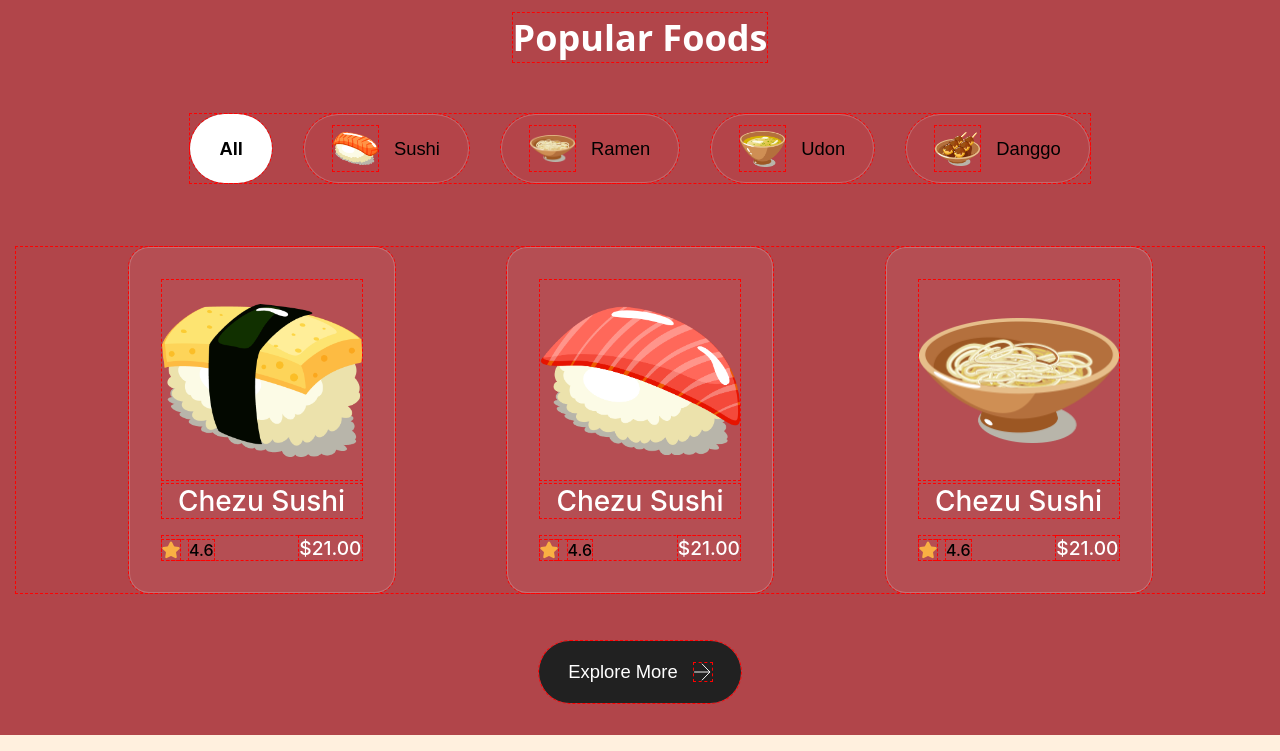
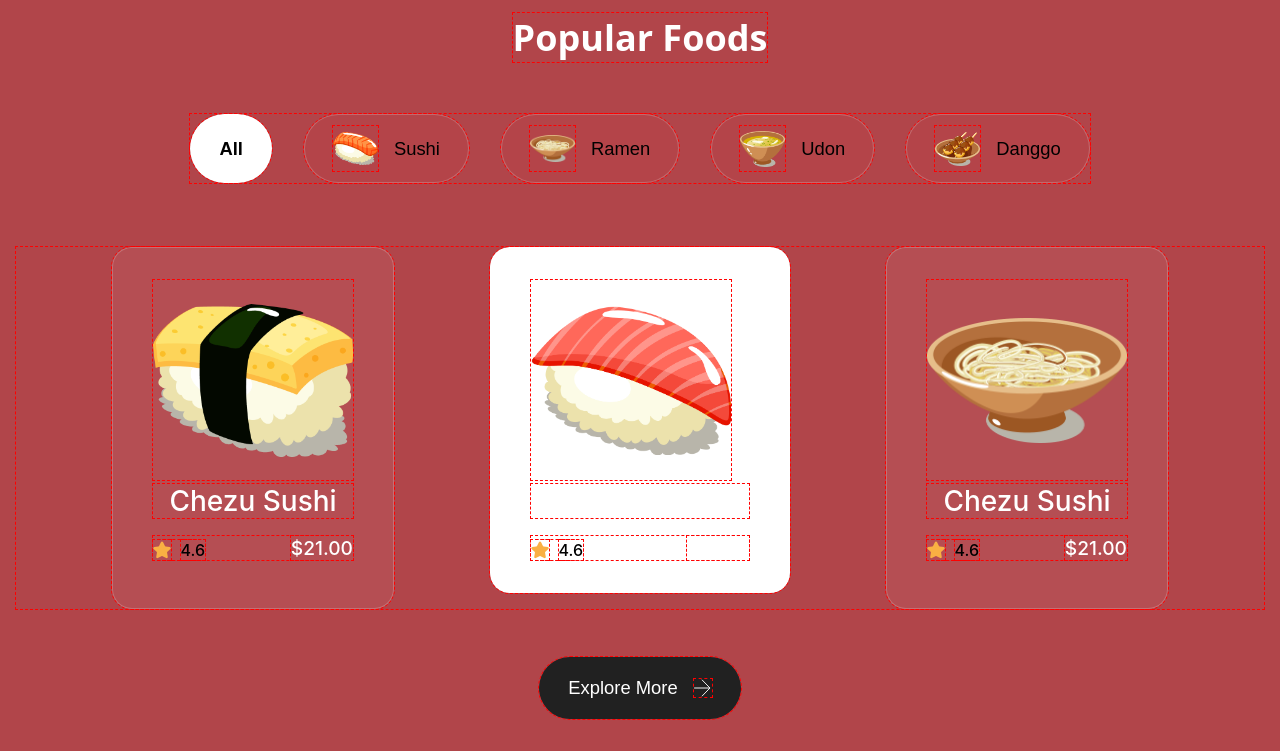
Before and after one commit to druxvh/sushiSite, a website built with Vite: page index.html in a window 1280 px wide. Shown: the part 1341-2092 px from the top of the page. Built offline with nearby package versions, Linux system fonts and the light colour scheme.

Commit message:
update popular styling

```diff
--- a/css/sections/menu.css
+++ b/css/sections/menu.css
@@ -82,7 +82,8 @@
 }
 .popular-foods__card {
   min-width: 250px;
-  padding: 2rem;
+
+  padding: 2rem 2.5rem;
   background-color: rgba(255, 255, 255, 0.05);
   border: 1px solid rgba(255, 255, 255, 0.2);
   border-radius: 20px;
@@ -114,3 +115,10 @@
   font-size: 1.2rem;
   font-weight: 500;
 }
+
+.active-card {
+  min-width: 300px;
+  background-color: #fff;
+  margin-bottom: 1rem;
+  overflow: visible;
+}
```
